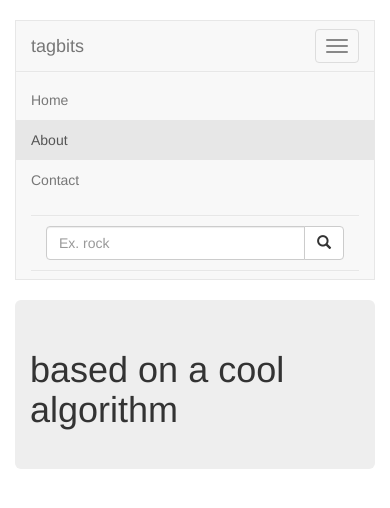
After one commit to GitSomeCode/TagData, a Django app: page /about/ in a window 390 px wide, after a click on "Toggle navigation". The commit adds this page. Shown: the top 508 px of the page. Run offline with Django 3.2, Linux system fonts and the light colour scheme; some libraries are stand-ins or nearby versions.

Commit message:
links for pages

```diff
--- /dev/null
+++ b/tags/templates/tags/about.html
@@ -0,0 +1,58 @@
+{% extends 'tags/base.html' %}
+{% load staticfiles %}
+
+{% block title %}Search Results{% endblock %}
+
+{% block styles %}
+{% endblock %}
+
+{% block main %}
+
+<div class="container">
+  <!-- Static navbar -->
+  <nav class="navbar navbar-default">
+    <div class="container-fluid">
+      <div class="navbar-header">
+        <button type="button" class="navbar-toggle collapsed" data-toggle="collapse" data-target="#navbar" aria-expanded="false" aria-controls="navbar">
+        <span class="sr-only">Toggle navigation</span>
+        <span class="icon-bar"></span>
+        <span class="icon-bar"></span>
+        <span class="icon-bar"></span>
+        </button>
+        <a class="navbar-brand" href="{% url 'tags:index' %}">tagbits</a>
+      </div>
+      <div id="navbar" class="navbar-collapse collapse">
+        <ul class="nav navbar-nav">
+          <li><a href="{% url 'tags:index' %}">Home</a></li>
+          <li class="active"><a href="{% url 'tags:about' %}">About</a></li>
+          <li><a href="{% url 'tags:contact' %}">Contact</a></li>
+        </ul>
+        <div class="col-sm-3 col-md-3 pull-right">
+          <form method="GET" action="{% url 'tags:relations' %}" class="navbar-form" role="search">
+            <div class="input-group">
+              <input name="s" class="form-control" placeholder="Ex. rock">
+              <div class="input-group-btn">
+                <button class="btn btn-default" type="submit"><i class="glyphicon glyphicon-search"></i></button>
+              </div>
+            </div>
+          </form>
+        </div>
+      </div>
+      <!--/.nav-collapse -->
+    </div>
+    <!--/.container-fluid -->
+  </nav>
+  <!-- Main component for a primary marketing message or call to action -->
+  <div class="jumbotron">
+
+
+   <h1>based on a cool algorithm</h1>
+
+  </div>
+</div>
+<!-- /container -->
+{% endblock %}
+
+
+{% block scripts %}
+{% endblock %}
--- a/tags/templates/tags/relations.html
+++ b/tags/templates/tags/relations.html
@@ -19,13 +19,13 @@
         <span class="icon-bar"></span>
         <span class="icon-bar"></span>
         </button>
-        <a class="navbar-brand" href="#">tagbits</a>
+        <a class="navbar-brand" href="{% url 'tags:index' %}">tagbits</a>
       </div>
       <div id="navbar" class="navbar-collapse collapse">
         <ul class="nav navbar-nav">
           <li><a href="{% url 'tags:index' %}">Home</a></li>
-          <li><a href="#">About</a></li>
-          <li><a href="#">Contact</a></li>
+          <li><a href="{% url 'tags:about' %}">About</a></li>
+          <li><a href="{% url 'tags:contact' %}">Contact</a></li>
         </ul>
         <div class="col-sm-3 col-md-3 pull-right">
           <form method="GET" action="{% url 'tags:relations' %}" class="navbar-form" role="search">
--- a/tags/urls.py
+++ b/tags/urls.py
@@ -6,5 +6,7 @@ urlpatterns = patterns('',
   url(r'^$', TemplateView.as_view(template_name="tags/index.html"), name="index"),
   url(r'^tag/$', views.DisplayRelations.as_view(), name="relations"),
   url(r'^compare/tag/$', views.CompareLastFM.as_view(), name="compare"),
+  url(r'^about/$', TemplateView.as_view(template_name="tags/about.html"), name="about"),
+  url(r'^contact/$', TemplateView.as_view(template_name="tags/contact.html"), name="contact"),
   #url(r'^', views.tagData, name="tagData"),
 )
```
Also changed, not shown: tags/templates/tags/contact.html (added, +58 -0 lines), tags/templates/tags/index.html (+4 -4 lines).
